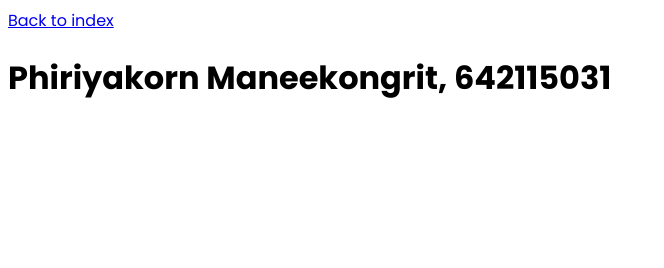
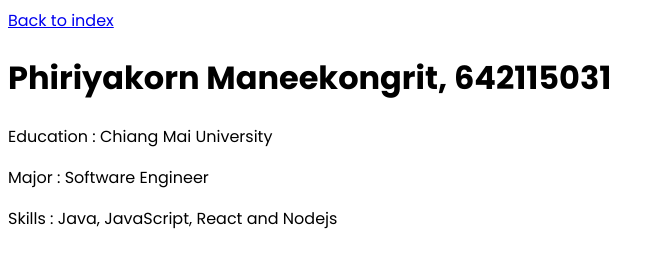
Before and after one commit to ph1r1/LAB03-2, a plain HTML site: page profile.html in a window 1280 px wide. Shown: the whole page, without its empty margins (0-664 px from the left). Drawn offline with Linux system fonts and the light colour scheme.

Commit message:
Add my details

```diff
--- a/profile.html
+++ b/profile.html
@@ -15,5 +15,8 @@
 <body>
     <a href="./index.html">Back to index</a>
     <h1>Phiriyakorn Maneekongrit, 642115031</h1>
+    <p>Education : Chiang Mai University</p>
+    <p>Major : Software Engineer</p>
+    <p>Skills : Java, JavaScript, React and Nodejs</p>
 </body>
 </html>
```
Also changed, not shown: index.html (+6 -0 lines).
